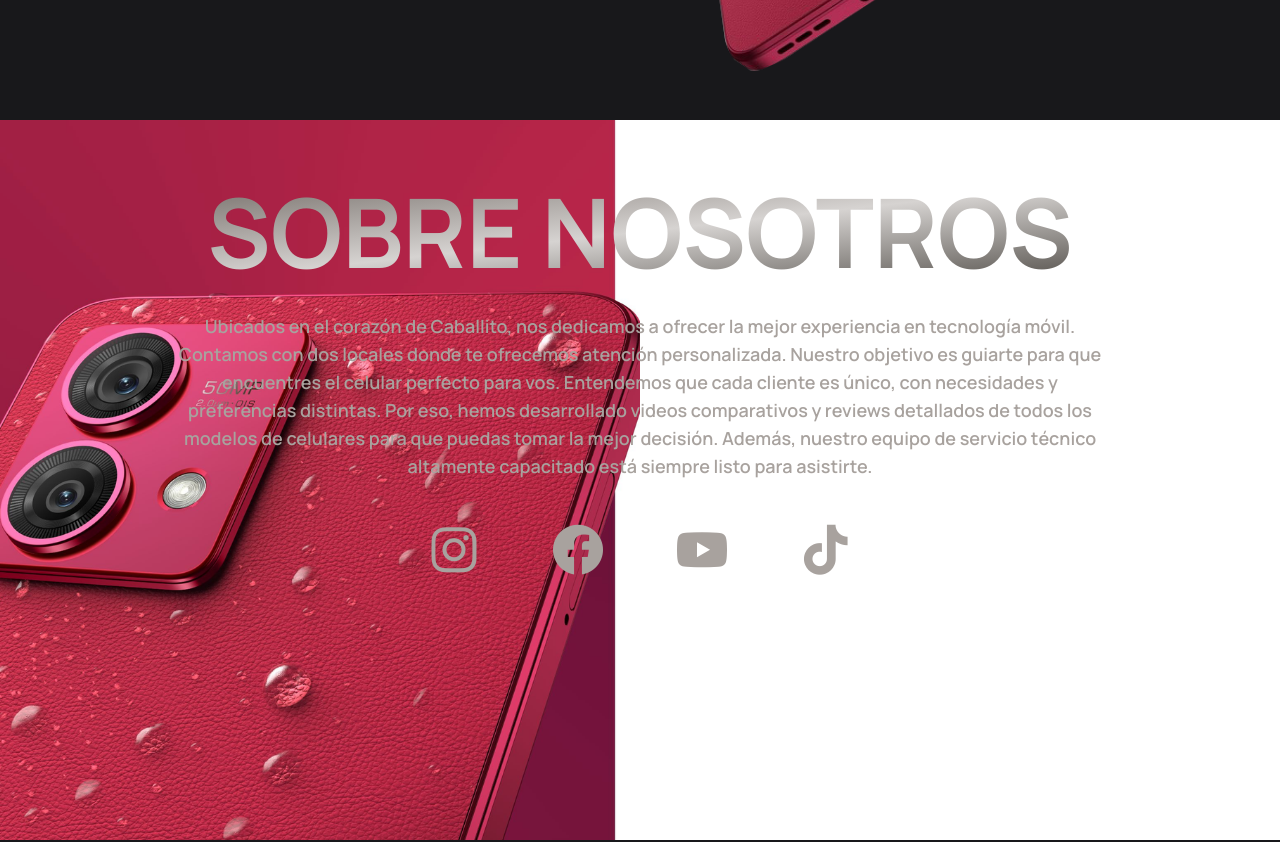
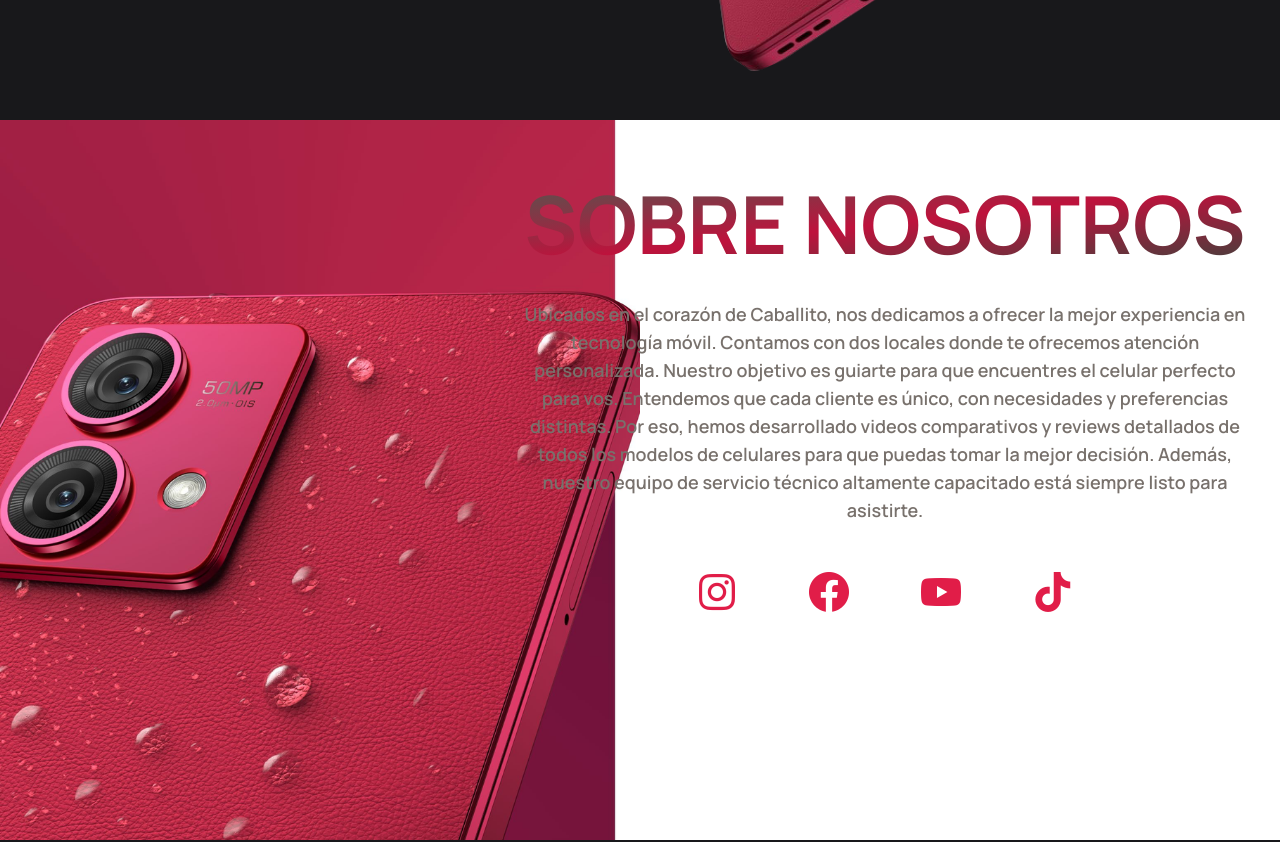
Before and after one commit to Najdorf12/glc-tech, a React (Vite) app: page / in a window 1280 px wide. Shown: the part 680-1522 px from the top of the page. Built offline with nearby package versions, Linux system fonts and the light colour scheme; no server answers.

Commit message:
add styles

```diff
--- a/src/pages/About.jsx
+++ b/src/pages/About.jsx
@@ -25,7 +25,7 @@ const About = ({imagesData}) => {
 
   return (
     <>
-      <section className="relative w-full h-[65vh]  z-10 flex justify-center items-center  text-gray-300  bg-white  lg:h-[80vh] xl:items-start xl:pt-[5%]  xl:h-[90vh]  ">
+      <section className="relative w-full h-[65vh]  z-10 flex justify-center items-center  text-gray-300  bg-white  lg:h-[80vh] lg:justify-end xl:items-start  xl:pt-[5%]  xl:h-[90vh]  ">
         <div className="h-full w-full  absolute inset-0 z-10 flex items-start justify-center  xl:justify-start">
           <figure className="w-full h-full z-10 flex justify-center items-center grayscale-[.0] xl:w-[50%] ">
             <img
@@ -35,11 +35,11 @@ const About = ({imagesData}) => {
             />
           </figure>
         </div>
-        <article className="relative z-50 flex flex-col  justify-center items-center gap-4 lg:gap-5 text-center sm:max-w-[600px] md:max-w-[700px] lg:max-w-[1000px] 2xl:max-w-[1300px]  xl:gap-8 2xl:gap-12 ">
-          <h6 className="font-title text-[2.35rem] sm:text-[2.45rem]  font-bold md:text-6xl lg:text-[9dvh] xl:text-[6rem] 2xl:text-[7rem] bg-gradient-to-br from-stone-500 via-stone-300 to-stone-600    inline-block text-transparent bg-clip-text ">
+        <article className="relative z-50 flex flex-col  justify-center items-center gap-4 lg:gap-5 text-center sm:max-w-[600px] md:max-w-[700px] lg:max-w-[790px] 2xl:max-w-[1100px]   xl:gap-9 2xl:gap-12 ">
+          <h6 className="font-title text-[2.35rem] sm:text-[2.45rem]  font-bold md:text-6xl lg:text-[4dvh] xl:text-[5rem] 2xl:text-[7rem] bg-gradient-to-br from-stone-500 via-stone-300 to-stone-600    inline-block text-transparent bg-clip-text lg:from-stone-600 lg:via-rose-700 lg:to-stone-700">
             SOBRE NOSOTROS
           </h6>
-          <p className="text-about text-stone-400 font-title text-balance text-center px-[8px] font-semibold text-sm xl:text-lg xl:px-8 2xl:text-2xl  ">
+          <p className="text-about text-stone-400 font-title text-balance text-center px-[8px] font-semibold text-sm xl:text-lg xl:px-8 2xl:text-xl lg:text-stone-500  ">
             Ubicados en el corazón de Caballito, nos dedicamos a ofrecer la
             mejor experiencia en tecnología móvil. Contamos con dos locales
             donde te ofrecemos atención personalizada. Nuestro objetivo es
@@ -53,7 +53,7 @@ const About = ({imagesData}) => {
           </p>
 
           <div className="relative">
-            <ul className="text-stone-400 text-[2.5rem] flex gap-8 mt-2 xl:text-6xl xl:gap-[4rem] 2xl:text-6xl 2xl:gap-20 ">
+            <ul className="text-stone-400 text-[2.5rem] flex gap-8 mt-2 xl:text-5xl xl:gap-[4rem] 2xl:text-6xl 2xl:gap-20 lg:text-rose-600">
               <li
                 onMouseEnter={() => handleMouseEnter(0)}
                 onMouseLeave={handleMouseLeave}
```
